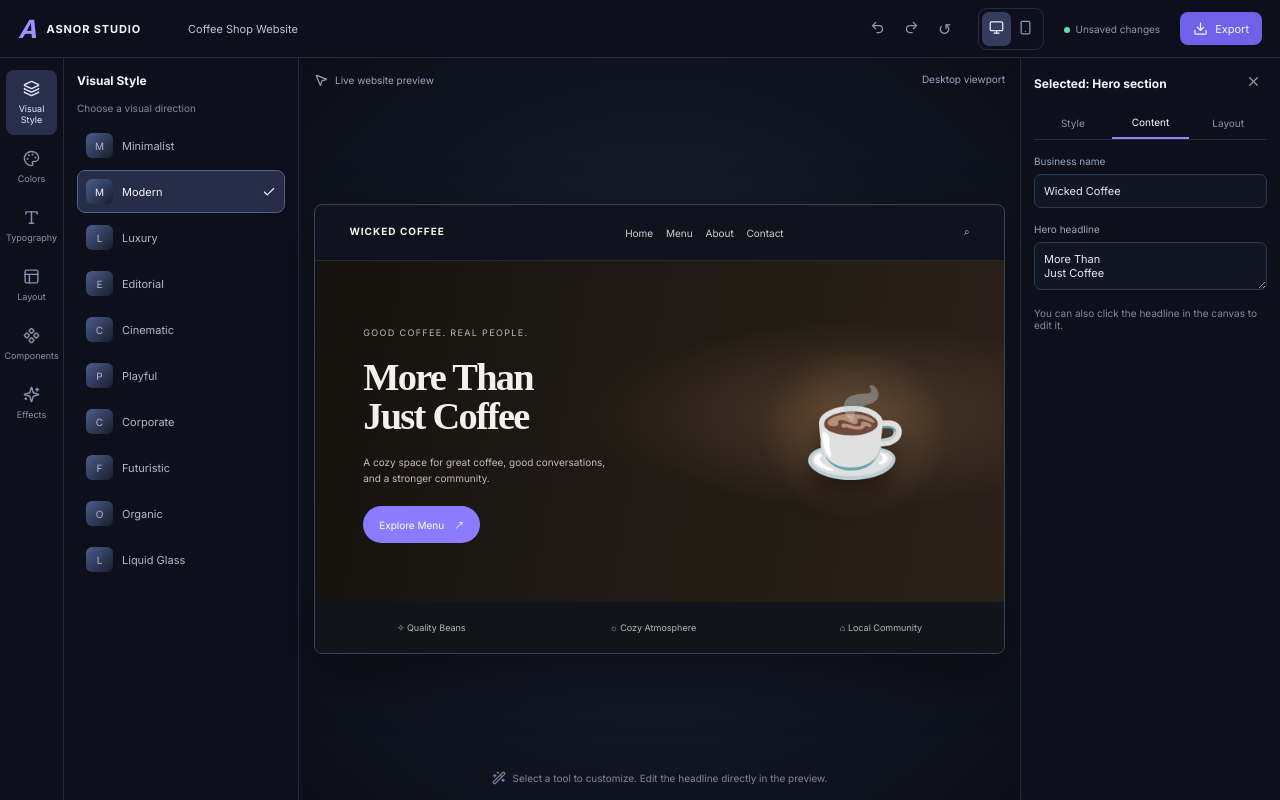
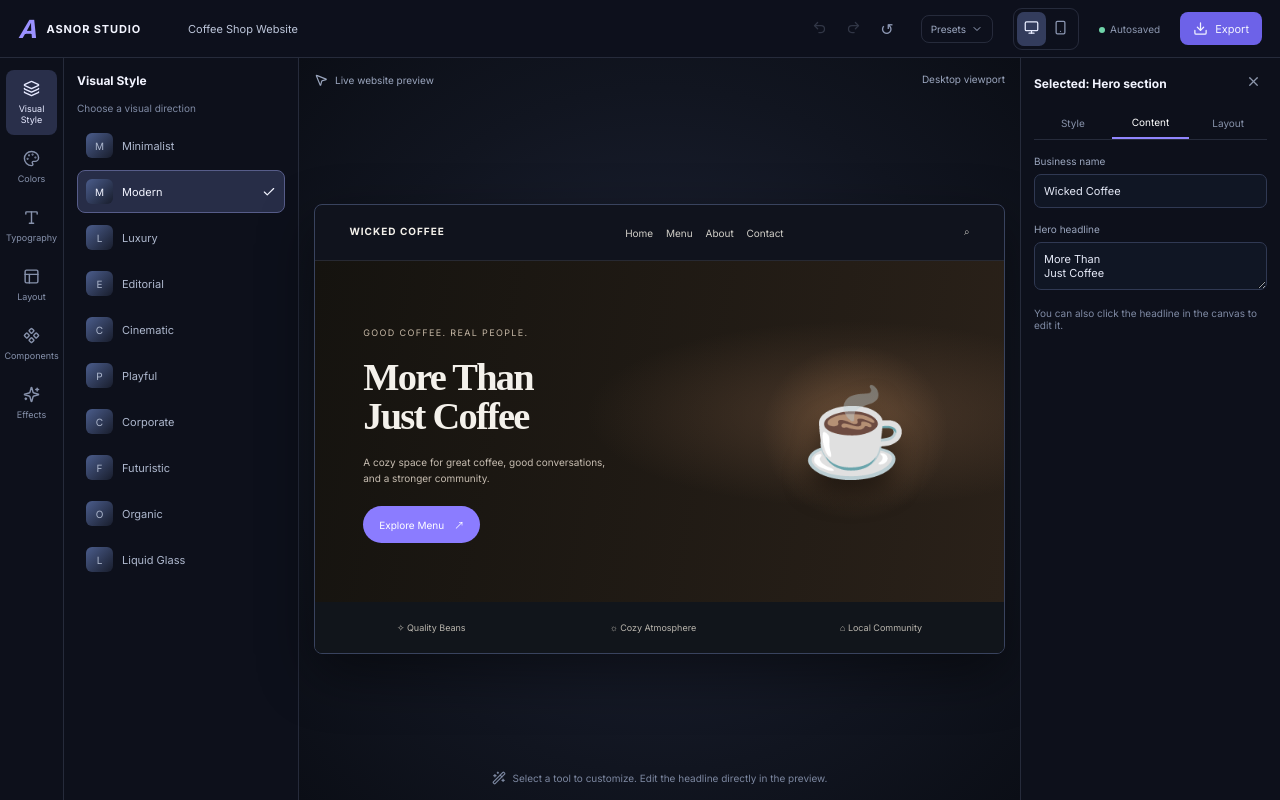
Before and after one commit to azuleermenu-dot/Asnor-Ali-Studio, a Next.js app: page / in a window 1280 px wide. Both pictures are taken after a click on the button "Explore preview ↗". Built offline with nearby package versions, Linux system fonts and the light colour scheme.

Commit message:
Major studio functionality update (#2)
* Add studio history, presets, and autosave

* Add working undo redo and design preset selector

* Add JSON HTML and share-link export options

* Style new studio preset and export controls

```diff
--- a/app/globals.css
+++ b/app/globals.css
@@ -78,3 +78,14 @@ button:focus-visible, a:focus-visible, input:focus-visible, select:focus-visible
 @media (prefers-reduced-motion: reduce) {
   .previewFrame, .previewFrame .previewCopy button { transition: none; }
 }
+
+/* Major functionality update: preset and export controls */
+.presetPicker{position:relative;display:flex;align-items:center;color:#9da8c2;font-size:10px;border:1px solid var(--line);border-radius:8px;padding:7px 9px;white-space:nowrap}
+.presetPicker span{display:flex;align-items:center;gap:5px;pointer-events:none}
+.presetPicker select{position:absolute;inset:0;width:100%;height:100%;opacity:0;cursor:pointer}
+.history button:disabled{opacity:.28;cursor:not-allowed}
+.exportActions{display:grid;grid-template-columns:1fr 1fr;gap:9px;margin:15px 0}
+.exportActions button{display:flex;align-items:center;justify-content:center;gap:8px;border:1px solid #39435e;background:#1a2133;border-radius:9px;padding:11px 9px;font-size:11px;color:#dce2f5}
+.exportActions .primary{background:linear-gradient(120deg,#a8d8ff,#a393ff);color:#101321;border:0}
+.exportNotice{padding:10px;border-radius:8px;background:#252c45;color:#c9d4f4;font-size:11px;line-height:1.5}
+@media(max-width:760px){.presetPicker{order:4}.exportActions{grid-template-columns:1fr}.toolbar .presetPicker{font-size:9px}}
--- a/components/studio/StudioApp.tsx
+++ b/components/studio/StudioApp.tsx
@@ -1,6 +1,6 @@
 "use client";
 
-import { useEffect, useState } from "react";
+import { useEffect, useRef, useState } from "react";
 import type { ToolName } from "@/lib/types";
 import StudioToolbar from "./StudioToolbar";
 import ToolSidebar from "./ToolSidebar";
@@ -11,19 +11,12 @@ import ExportDialog from "./ExportDialog";
 
 const STORAGE_KEY = "asnor-studio-design";
 const initialDesign = {
-  style: "Modern",
-  palette: 0,
-  mobilePreview: false,
-  projectName: "Coffee Shop Website",
-  heading: "More Than\nJust Coffee",
-  businessName: "Wicked Coffee",
-  layout: "Editorial",
-  headingFont: "Playfair Display",
-  bodyFont: "Inter",
-  buttonStyle: "Pill",
-  motion: "Subtle",
+  style: "Modern", palette: 0, mobilePreview: false,
+  projectName: "Coffee Shop Website", heading: "More Than\nJust Coffee",
+  businessName: "Wicked Coffee", layout: "Editorial",
+  headingFont: "Playfair Display", bodyFont: "Inter",
+  buttonStyle: "Pill", motion: "Subtle",
 };
-
 type DesignState = typeof initialDesign;
 
 export default function StudioApp() {
@@ -33,107 +26,97 @@ export default function StudioApp() {
   const [saved, setSaved] = useState(false);
   const [inspectorOpen, setInspectorOpen] = useState(true);
   const [hydrated, setHydrated] = useState(false);
+  const undoStack = useRef<DesignState[]>([]);
+  const redoStack = useRef<DesignState[]>([]);
+  const currentRef = useRef<DesignState>(initialDesign);
 
   useEffect(() => {
     try {
       const stored = localStorage.getItem(STORAGE_KEY);
-      if (stored) setDesign({ ...initialDesign, ...JSON.parse(stored) });
-    } catch {
-      // Keep the default design if saved data is invalid.
-    }
+      if (stored) {
+        const restored = { ...initialDesign, ...JSON.parse(stored) };
+        setDesign(restored); currentRef.current = restored;
+      }
+    } catch {}
     setHydrated(true);
   }, []);
 
   useEffect(() => {
     if (!hydrated) return;
     setSaved(false);
+    const timer = window.setTimeout(() => {
+      try { localStorage.setItem(STORAGE_KEY, JSON.stringify(design)); setSaved(true); } catch {}
+    }, 500);
+    return () => window.clearTimeout(timer);
   }, [design, hydrated]);
 
   function updateDesign<K extends keyof DesignState>(key: K, value: DesignState[K]) {
-    setDesign(current => ({ ...current, [key]: value }));
+    setDesign(current => {
+      if (current[key] === value) return current;
+      undoStack.current = [...undoStack.current.slice(-39), current];
+      redoStack.current = [];
+      const next = { ...current, [key]: value };
+      currentRef.current = next;
+      return next;
+    });
+  }
+  function undo() {
+    const previous = undoStack.current.pop();
+    if (!previous) return;
+    redoStack.current.push(currentRef.current);
+    currentRef.current = previous; setDesign(previous);
+  }
+  function redo() {
+    const next = redoStack.current.pop();
+    if (!next) return;
+    undoStack.current.push(currentRef.current);
+    currentRef.current = next; setDesign(next);
+  }
+  function resetDesign() {
+    undoStack.current.push(currentRef.current); redoStack.current = [];
+    currentRef.current = initialDesign; setDesign(initialDesign);
+  }
+  function saveDesign() {
+    try { localStorage.setItem(STORAGE_KEY, JSON.stringify(design)); setSaved(true); setExportOpen(false); } catch { setSaved(false); }
+  }
+  function applyPreset(name: string) {
+    const presets: Record<string, Partial<DesignState>> = {
+      "Coffee Editorial": { style:"Editorial", palette:1, layout:"Editorial", headingFont:"Playfair Display", buttonStyle:"Pill", businessName:"Wicked Coffee", heading:"More Than\nJust Coffee" },
+      "Luxury Studio": { style:"Luxury", palette:0, layout:"Minimal", headingFont:"Georgia", buttonStyle:"Rounded" },
+      "Tech Launch": { style:"Futuristic", palette:3, layout:"Grid", headingFont:"Inter", buttonStyle:"Square" },
+      "Organic Wellness": { style:"Organic", palette:2, layout:"Asymmetric", headingFont:"DM Sans", buttonStyle:"Rounded" },
+    };
+    setDesign(current => {
+      undoStack.current = [...undoStack.current.slice(-39), current]; redoStack.current = [];
+      const next = { ...current, ...(presets[name] ?? {}) }; currentRef.current = next; return next;
+    });
   }
 
-  function resetDesign() {
-    setDesign(initialDesign);
-    setSaved(false);
-  }
-
-  function saveDesign() {
-    try {
-      localStorage.setItem(STORAGE_KEY, JSON.stringify(design));
-      setSaved(true);
-      setExportOpen(false);
-    } catch {
-      setSaved(false);
-    }
-  }
-
-  return (
-    <main className="studio">
-      <StudioToolbar
-        projectName={design.projectName}
-        setProjectName={value => updateDesign("projectName", value)}
-        mobilePreview={design.mobilePreview}
-        setMobilePreview={value => updateDesign("mobilePreview", value)}
-        saved={saved}
-        onExport={() => setExportOpen(true)}
-        onReset={resetDesign}
-      />
-      <div className="workspace">
-        <ToolSidebar activeTool={activeTool} onSelect={setActiveTool} />
-        <DesignControls
-          activeTool={activeTool}
-          style={design.style}
-          setStyle={value => updateDesign("style", value)}
-          palette={design.palette}
-          setPalette={value => updateDesign("palette", value)}
-          layout={design.layout}
-          setLayout={value => updateDesign("layout", value)}
-          headingFont={design.headingFont}
-          setHeadingFont={value => updateDesign("headingFont", value)}
-          bodyFont={design.bodyFont}
-          setBodyFont={value => updateDesign("bodyFont", value)}
-          buttonStyle={design.buttonStyle}
-          setButtonStyle={value => updateDesign("buttonStyle", value)}
-          motion={design.motion}
-          setMotion={value => updateDesign("motion", value)}
-        />
-        <LivePreview
-          mobilePreview={design.mobilePreview}
-          palette={design.palette}
-          businessName={design.businessName}
-          heading={design.heading}
-          setHeading={value => updateDesign("heading", value)}
-          style={design.style}
-          layout={design.layout}
-          headingFont={design.headingFont}
-          buttonStyle={design.buttonStyle}
-        />
-        {inspectorOpen && (
-          <InspectorPanel
-            businessName={design.businessName}
-            setBusinessName={value => updateDesign("businessName", value)}
-            heading={design.heading}
-            setHeading={value => updateDesign("heading", value)}
-            onClose={() => setInspectorOpen(false)}
-          />
-        )}
-      </div>
-      {!inspectorOpen && (
-        <button className="reopenInspector" onClick={() => setInspectorOpen(true)}>
-          Show inspector
-        </button>
-      )}
-      {exportOpen && (
-        <ExportDialog
-          onClose={() => setExportOpen(false)}
-          style={design.style}
-          palette={design.palette}
-          projectName={design.projectName}
-          setProjectName={value => updateDesign("projectName", value)}
-          onSave={saveDesign}
-        />
-      )}
-    </main>
-  );
+  return <main className="studio">
+    <StudioToolbar projectName={design.projectName} setProjectName={value => updateDesign("projectName", value)}
+      mobilePreview={design.mobilePreview} setMobilePreview={value => updateDesign("mobilePreview", value)}
+      saved={saved} onExport={() => setExportOpen(true)} onReset={resetDesign}
+      onUndo={undo} onRedo={redo} canUndo={undoStack.current.length > 0} canRedo={redoStack.current.length > 0}
+      onPreset={applyPreset} />
+    <div className="workspace">
+      <ToolSidebar activeTool={activeTool} onSelect={setActiveTool} />
+      <DesignControls activeTool={activeTool} style={design.style} setStyle={value => updateDesign("style", value)}
+        palette={design.palette} setPalette={value => updateDesign("palette", value)} layout={design.layout}
+        setLayout={value => updateDesign("layout", value)} headingFont={design.headingFont}
+        setHeadingFont={value => updateDesign("headingFont", value)} bodyFont={design.bodyFont}
+        setBodyFont={value => updateDesign("bodyFont", value)} buttonStyle={design.buttonStyle}
+        setButtonStyle={value => updateDesign("buttonStyle", value)} motion={design.motion}
+        setMotion={value => updateDesign("motion", value)} />
+      <LivePreview mobilePreview={design.mobilePreview} palette={design.palette} businessName={design.businessName}
+        heading={design.heading} setHeading={value => updateDesign("heading", value)} style={design.style}
+        layout={design.layout} headingFont={design.headingFont} buttonStyle={design.buttonStyle} />
+      {inspectorOpen && <InspectorPanel businessName={design.businessName}
+        setBusinessName={value => updateDesign("businessName", value)} heading={design.heading}
+        setHeading={value => updateDesign("heading", value)} onClose={() => setInspectorOpen(false)} />}
+    </div>
+    {!inspectorOpen && <button className="reopenInspector" onClick={() => setInspectorOpen(true)}>Show inspector</button>}
+    {exportOpen && <ExportDialog onClose={() => setExportOpen(false)} style={design.style} palette={design.palette}
+      projectName={design.projectName} setProjectName={value => updateDesign("projectName", value)}
+      onSave={saveDesign} design={design} />}
+  </main>;
 }
--- a/components/studio/StudioToolbar.tsx
+++ b/components/studio/StudioToolbar.tsx
@@ -1,30 +1,34 @@
-import { Download, Monitor, Smartphone, Undo2, Redo2 } from "lucide-react";
+import { Download, Monitor, Smartphone, Undo2, Redo2, ChevronDown } from "lucide-react";
 
 type Props = {
-  projectName: string;
-  setProjectName: (value: string) => void;
-  mobilePreview: boolean;
-  setMobilePreview: (value: boolean) => void;
-  saved: boolean;
-  onExport: () => void;
-  onReset: () => void;
+  projectName: string; setProjectName: (value: string) => void;
+  mobilePreview: boolean; setMobilePreview: (value: boolean) => void;
+  saved: boolean; onExport: () => void; onReset: () => void;
+  onUndo: () => void; onRedo: () => void; canUndo: boolean; canRedo: boolean;
+  onPreset: (name: string) => void;
 };
 
 export default function StudioToolbar(props: Props) {
-  return (
-    <header className="toolbar">
+  return <header className="toolbar">
     <div className="brand"><span className="mark">A</span> ASNOR STUDIO</div>
     <div className="projectName"><input value={props.projectName} onChange={e => props.setProjectName(e.target.value)} aria-label="Project name" /></div>
     <div className="history">
-        <button title="Undo" disabled><Undo2 /></button><button title="Redo" disabled><Redo2 /></button>
-        <button title="Reset changes" onClick={props.onReset}>↺</button>
+      <button title="Undo" onClick={props.onUndo} disabled={!props.canUndo} aria-label="Undo"><Undo2 /></button>
+      <button title="Redo" onClick={props.onRedo} disabled={!props.canRedo} aria-label="Redo"><Redo2 /></button>
+      <button title="Reset changes" onClick={props.onReset} aria-label="Reset changes">↺</button>
     </div>
+    <label className="presetPicker" title="Start from a design preset">
+      <span>Presets <ChevronDown size={12}/></span>
+      <select aria-label="Design presets" defaultValue="" onChange={e => { if (e.target.value) props.onPreset(e.target.value); e.target.value = ""; }}>
+        <option value="" disabled>Choose preset</option>
+        <option>Coffee Editorial</option><option>Luxury Studio</option><option>Tech Launch</option><option>Organic Wellness</option>
+      </select>
+    </label>
     <div className="devices">
       <button className={!props.mobilePreview ? "active" : ""} onClick={() => props.setMobilePreview(false)} aria-label="Desktop preview"><Monitor /></button>
       <button className={props.mobilePreview ? "active" : ""} onClick={() => props.setMobilePreview(true)} aria-label="Mobile preview"><Smartphone /></button>
     </div>
-      <span className="saveState"><i />{props.saved ? "Saved locally" : "Unsaved changes"}</span>
+    <span className="saveState"><i />{props.saved ? "Autosaved" : "Saving…"}</span>
     <button className="exportBtn" onClick={props.onExport}><Download size={15} /> Export</button>
-    </header>
-  );
+  </header>;
 }
```
Also changed, not shown: components/studio/ExportDialog.tsx (+39 -15 lines). Lines whose indentation alone changed are shown as unchanged.
